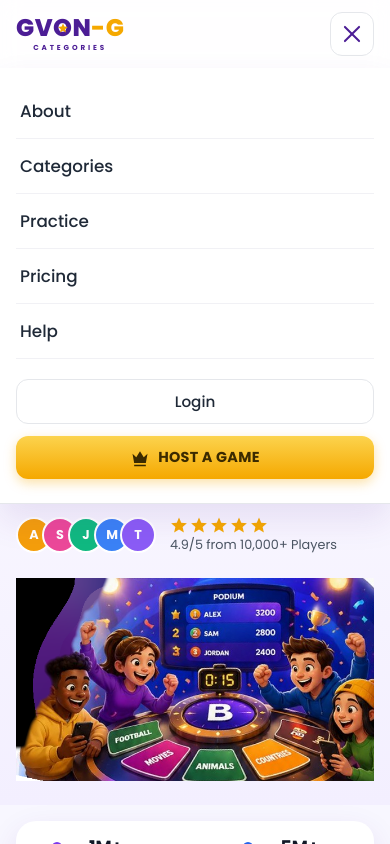
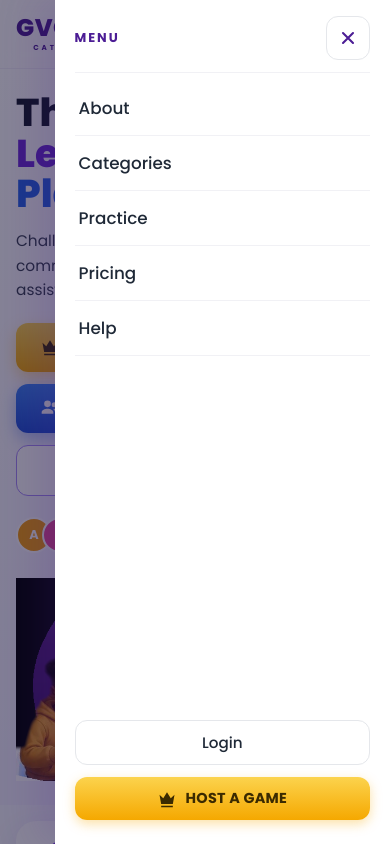
Before and after one commit to MuhammadHamadKhan/next-js-landing-page, a Next.js app: page / in a window 390 px wide. Both pictures are taken after a click on the button 352 px from the left and 34 px from the top of the page. Shown: the top 844 px of the page. Built offline with nearby package versions, Linux system fonts and the light colour scheme.

Commit message:
changed the dropdown to sidebar

```diff
--- a/src/features/landing/components/LandingHeader/LandingHeader.module.css
+++ b/src/features/landing/components/LandingHeader/LandingHeader.module.css
@@ -164,27 +164,79 @@
 }
 
 /* ---------- Mobile panel ---------- */
-.panel {
-    display: none;
-    position: absolute;
-    top: 100%;
-    left: 0;
-    right: 0;
-    max-height: calc(100vh - 100%);
-    overflow-y: auto;
-    padding: 16px clamp(16px, 4vw, 48px) 24px;
-    background: #fff;
-    border-bottom: 1px solid var(--color-border);
-    box-shadow: 0 16px 32px rgba(76, 29, 149, 0.1);
+/* ---------- Side drawer (phones and tablets) ---------- */
+.overlay {
+    position: fixed;
+    inset: 0;
+    z-index: 60;
+    background: rgba(17, 12, 46, 0.5);
+    opacity: 0;
+    visibility: hidden;
+    transition: opacity 0.3s ease, visibility 0s linear 0.3s;
 }
 
-.panelOpen {
-    display: block;
+.overlayOpen {
+    opacity: 1;
+    visibility: visible;
+    transition: opacity 0.3s ease, visibility 0s linear 0s;
+}
+
+.drawer {
+    position: fixed;
+    top: 0;
+    right: 0;
+    bottom: 0;
+    z-index: 70;
+    width: min(86vw, 340px);
+    display: flex;
+    flex-direction: column;
+    padding: 16px 20px max(24px, env(safe-area-inset-bottom));
+    background: #fff;
+    box-shadow: -16px 0 40px rgba(76, 29, 149, 0.18);
+    overflow-y: auto;
+    overscroll-behavior: contain;
+    transform: translateX(100%);
+    visibility: hidden;
+    transition: transform 0.3s ease, visibility 0s linear 0.3s;
+}
+
+.drawerOpen {
+    transform: translateX(0);
+    visibility: visible;
+    transition: transform 0.3s ease, visibility 0s linear 0s;
+}
+
+.drawerTop {
+    display: flex;
+    align-items: center;
+    justify-content: space-between;
+    padding-bottom: 12px;
+    border-bottom: 1px solid #f1f1f5;
+}
+
+.drawerTitle {
+    font-weight: 700;
+    font-size: 0.8rem;
+    letter-spacing: 0.15em;
+    text-transform: uppercase;
+    color: var(--color-purple);
+}
+
+.closeBtn {
+    display: grid;
+    place-items: center;
+    width: 44px;
+    height: 44px;
+    color: var(--color-purple);
+    background: #fff;
+    border: 1px solid var(--color-border);
+    border-radius: 12px;
 }
 
 .panelNav {
     display: flex;
     flex-direction: column;
+    margin-top: 8px;
 }
 
 .panelLink {
@@ -192,13 +244,24 @@
     font-weight: 500;
     font-size: 1.05rem;
     border-bottom: 1px solid #f1f1f5;
+    transition: color 0.2s ease;
 }
 
+.panelLink:hover {
+    color: var(--color-blue);
+}
+
+/* Buttons sit at the bottom of the drawer */
 .panelActions {
     display: flex;
     flex-direction: column;
     gap: 12px;
-    margin-top: 20px;
+    margin-top: auto;
+    padding-top: 24px;
+}
+
+.panelActions>* {
+    width: 100%;
 }
 
 /* ---------- Small tablets ---------- */
@@ -227,7 +290,8 @@
     }
 
     .menuBtn,
-    .panel {
+    .overlay,
+    .drawer {
         display: none;
     }
 }
@@ -248,3 +312,11 @@
         max-width: 1760px;
     }
 }
+
+@media (prefers-reduced-motion: reduce) {
+
+    .overlay,
+    .drawer {
+        transition: none;
+    }
+}
--- a/src/features/landing/components/LandingHeader/LandingHeader.tsx
+++ b/src/features/landing/components/LandingHeader/LandingHeader.tsx
@@ -1,7 +1,7 @@
 "use client";
 
 import Link from "next/link";
-import { useEffect, useState } from "react";
+import { useCallback, useEffect, useRef, useState } from "react";
 import styles from "./LandingHeader.module.css";
 
 interface NavItem {
@@ -33,22 +33,36 @@ const CrownIcon = () => (
 );
 
 const StarIcon = () => (
+    <svg className={styles.logoStar} viewBox="0 0 24 24" fill="currentColor" aria-hidden="true">
+        <path d="M12 2l3 6.9 7.5.7-5.7 5 1.7 7.4L12 18l-6.5 4 1.7-7.4-5.7-5 7.5-.7L12 2z" />
+    </svg>
+);
+
+const CloseIcon = () => (
     <svg
-        className={styles.logoStar}
         viewBox="0 0 24 24"
-        fill="currentColor"
+        width="20"
+        height="20"
+        fill="none"
+        stroke="currentColor"
+        strokeWidth="2.5"
+        strokeLinecap="round"
         aria-hidden="true"
     >
-        <path d="M12 2l3 6.9 7.5.7-5.7 5 1.7 7.4L12 18l-6.5 4 1.7-7.4-5.7-5 7.5-.7L12 2z" />
+        <path d="M6 6l12 12M18 6L6 18" />
     </svg>
 );
 
 export const LandingHeader = () => {
     const [isOpen, setIsOpen] = useState<boolean>(false);
+    const menuBtnRef = useRef<HTMLButtonElement>(null);
+    const closeBtnRef = useRef<HTMLButtonElement>(null);
+    const wasOpen = useRef<boolean>(false);
 
-    const closeMenu = () => setIsOpen(false);
-    const toggleMenu = () => setIsOpen((prev) => !prev);
+    const closeMenu = useCallback(() => setIsOpen(false), []);
+    const openMenu = useCallback(() => setIsOpen(true), []);
 
+    // Close with the Escape key, or when the screen grows to desktop size
     useEffect(() => {
         const handleKey = (event: KeyboardEvent) => {
             if (event.key === "Escape") setIsOpen(false);
@@ -65,6 +79,7 @@ export const LandingHeader = () => {
         };
     }, []);
 
+    // Stop the page behind from scrolling while the drawer is open
     useEffect(() => {
         document.body.style.overflow = isOpen ? "hidden" : "";
         return () => {
@@ -72,7 +87,18 @@ export const LandingHeader = () => {
         };
     }, [isOpen]);
 
+    // Keyboard users: focus moves into the drawer, then back to the menu button
+    useEffect(() => {
+        if (isOpen) {
+            closeBtnRef.current?.focus();
+        } else if (wasOpen.current) {
+            menuBtnRef.current?.focus();
+        }
+        wasOpen.current = isOpen;
+    }, [isOpen]);
+
     return (
+        <>
             <header className={styles.header}>
                 <div className={styles.inner}>
                     <Link href="/" className={styles.logo} aria-label="GVON-G Categories home">
@@ -109,23 +135,48 @@ export const LandingHeader = () => {
                     </div>
 
                     <button
+                        ref={menuBtnRef}
                         type="button"
                         className={styles.menuBtn}
-                    onClick={toggleMenu}
+                        onClick={openMenu}
                         aria-expanded={isOpen}
                         aria-controls="mobile-menu"
-                    aria-label={isOpen ? "Close menu" : "Open menu"}
+                        aria-label="Open menu"
                     >
-                    <span className={`${styles.bar} ${isOpen ? styles.barTop : ""}`} />
-                    <span className={`${styles.bar} ${isOpen ? styles.barMid : ""}`} />
-                    <span className={`${styles.bar} ${isOpen ? styles.barBottom : ""}`} />
+                        <span className={styles.bar} />
+                        <span className={styles.bar} />
+                        <span className={styles.bar} />
+                    </button>
+                </div>
+            </header>
+
+            {/* Placed outside the header on purpose, so it can cover the whole screen */}
+            <div
+                className={`${styles.overlay} ${isOpen ? styles.overlayOpen : ""}`}
+                onClick={closeMenu}
+                aria-hidden="true"
+            />
+
+            <aside
+                id="mobile-menu"
+                className={`${styles.drawer} ${isOpen ? styles.drawerOpen : ""}`}
+                role="dialog"
+                aria-modal="true"
+                aria-label="Main menu"
+            >
+                <div className={styles.drawerTop}>
+                    <span className={styles.drawerTitle}>Menu</span>
+                    <button
+                        ref={closeBtnRef}
+                        type="button"
+                        className={styles.closeBtn}
+                        onClick={closeMenu}
+                        aria-label="Close menu"
+                    >
+                        <CloseIcon />
                     </button>
                 </div>
 
-            <div
-                id="mobile-menu"
-                className={`${styles.panel} ${isOpen ? styles.panelOpen : ""}`}
-            >
                 <nav className={styles.panelNav} aria-label="Mobile navigation">
                     {NAV_ITEMS.map((item) => (
                         <Link
@@ -138,6 +189,7 @@ export const LandingHeader = () => {
                         </Link>
                     ))}
                 </nav>
+
                 <div className={styles.panelActions}>
                     <Link href="/login" className={styles.loginBtn} onClick={closeMenu}>
                         Login
@@ -147,7 +199,7 @@ export const LandingHeader = () => {
                         HOST A GAME
                     </Link>
                 </div>
-            </div>
-        </header>
+            </aside>
+        </>
     );
 };
```
Lines whose indentation alone changed are shown as unchanged.
